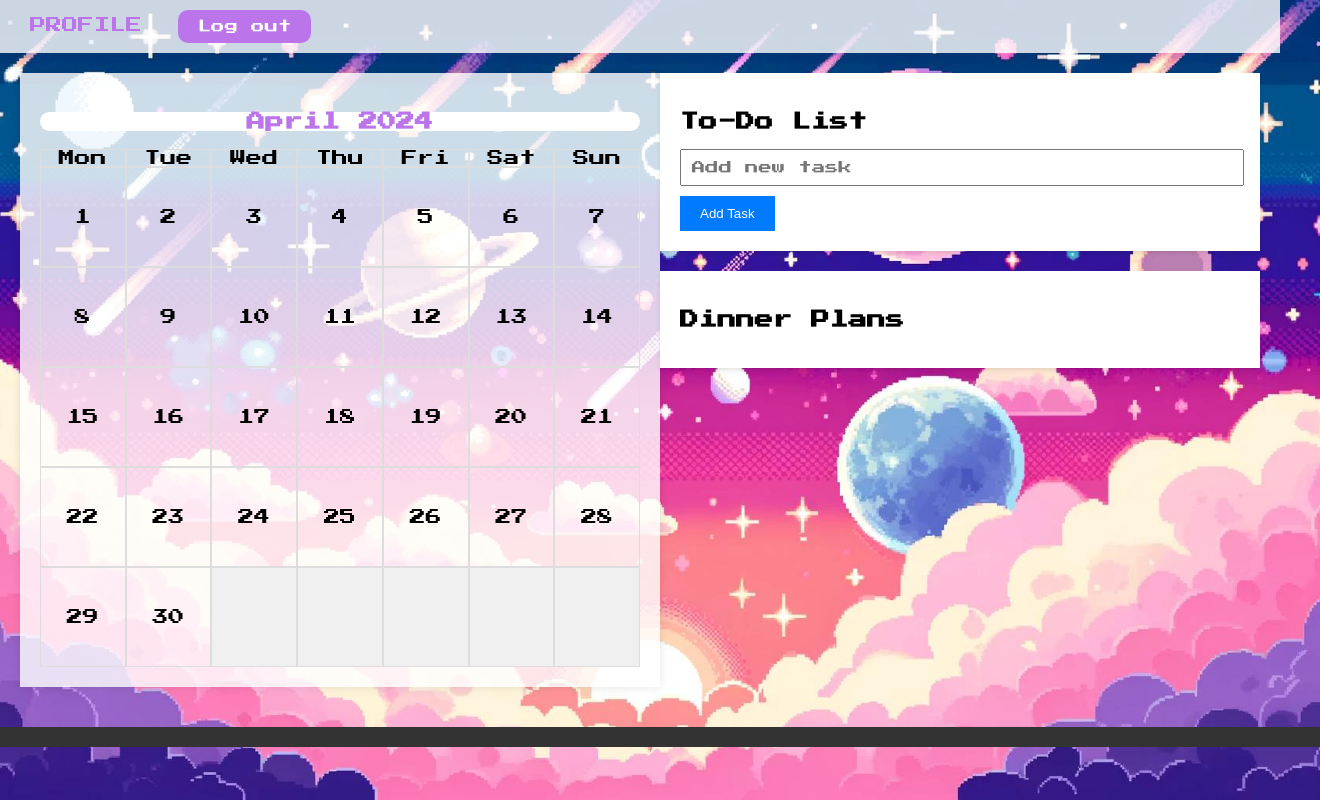
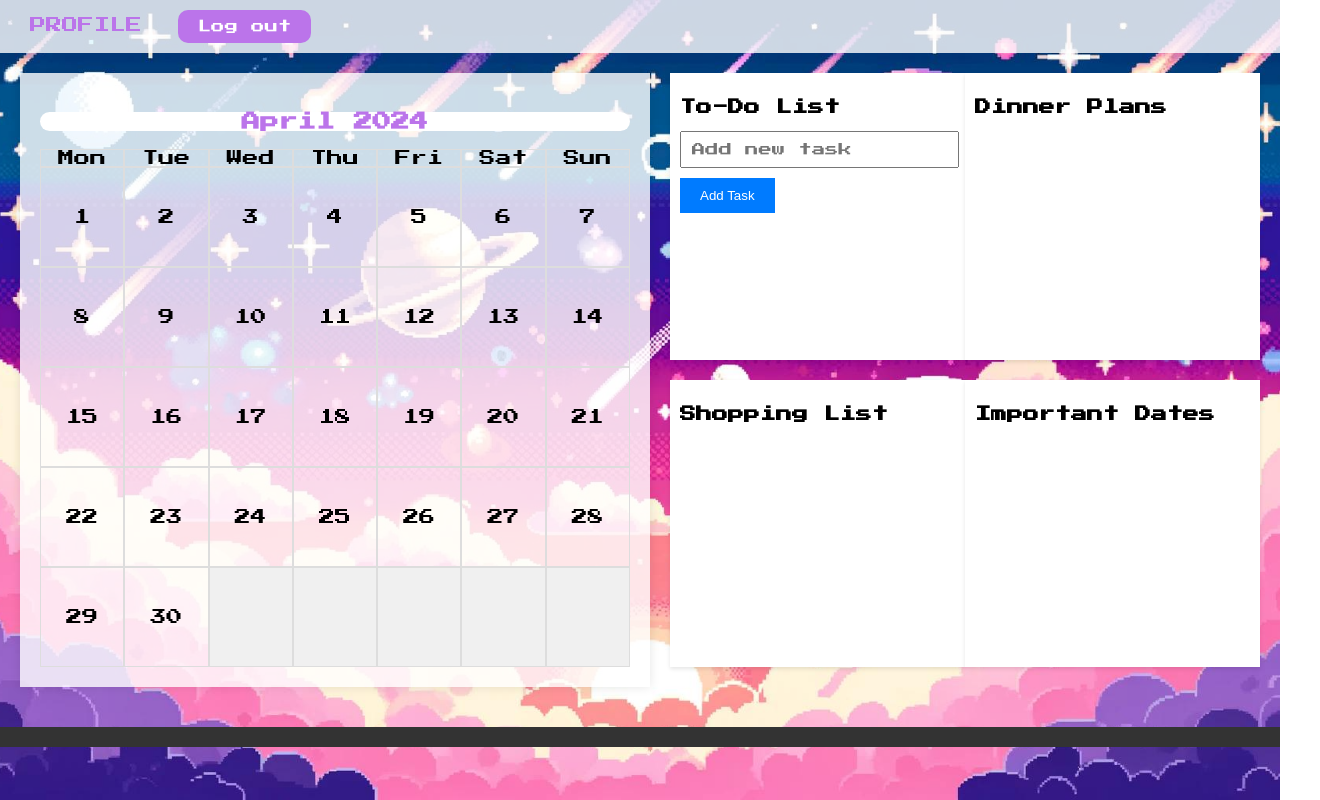
Before and after one commit to Saturn1a/PlanIT-WEB, a website: page public/home.html in a window 1280 px wide. Shown: the whole page, 1320 px wide, since content can reach past the window. Drawn offline with Linux system fonts and the light colour scheme.

Commit message:
boxes dinner etc

```diff
--- a/public/css/HomeStyles.css
+++ b/public/css/HomeStyles.css
@@ -1,5 +1,6 @@
 body, html {
     height: 100%;
+    max-width: 100%;
     margin: 0;
     font-family: "Press Start 2P", system-ui;
     font-weight: 400;
@@ -8,6 +9,7 @@ body, html {
     background-position: center;
     background-repeat: no-repeat;
     background-size: cover;
+    overflow-x: hidden;
 }
 
 #logout-btn {
@@ -21,14 +23,12 @@ body, html {
     cursor: pointer;
     border-radius: 10px; /* Rounded corners */
     text-decoration: none;
-  }
-
+}
 
 header {
     background-color: rgba(255, 255, 255, 0.8);
     color: #bb74ea;
     padding: 10px 20px;
-    /* text-align: center; */
 }
 
 header nav a, header nav button {
@@ -46,22 +46,21 @@ header nav a, header nav button {
     font-size: 1em;
 }
 
-
 main {
     display: flex;
-    justify-content: space-between;
+    justify-content: space-between; /* Ensure components are spaced out */
     padding: 20px;
 }
 
 #calendar-container {
-    max-width: 600px;
-    margin: auto;
+    flex: 1; /* Allows the calendar to grow but with a maximum width */
+    max-width: 50%; /* Limits the calendar to half of the main container */
     padding: 20px;
+    margin-right: 20px; /* Adds some space between the calendar and the lists */
     background-color: rgba(255, 255, 255, 0.8);
     box-shadow: 0 0 10px rgba(0,0,0,0.1);
 }
 
-/* Styling for weekdays and days list */
 .weekdays, .days {
     list-style: none; /* Removes default list styling */
     padding: 0;
@@ -84,22 +83,45 @@ main {
     justify-content: center; /* Horizontally centers the content */
 }
 
-/* Additional styles as needed for empty days, etc. */
 .empty-day {
     background-color: #f0f0f0; /* Distinguishes empty days from active days */
 }
 
 #side-content {
-    flex-grow: 1;
     display: flex;
-    flex-direction: column;
+    flex-wrap: wrap;
+    flex: 1;
+    max-width: 50%; /* Ensures side content takes up half of the parent's width */
+    align-items: stretch; /* Stretches children to fill the available height */
 }
 
-.todo-list, .dinner-plans {
-    padding: 20px;
-    background-color: #fff;
+.content-box {
+    flex: 1 1 50%; /* Allows boxes to grow and shrink with a basis of 50% */
+    padding: 10px;
+    margin-bottom: 20px; /* Adds space between rows */
+    background-color: #fff; /* Sets the background color to white */
     box-shadow: 0 2px 4px rgba(0,0,0,0.1);
-    margin-bottom: 20px;
+    overflow-y: auto; /* Enables vertical scrolling if content overflows */
+    box-sizing: border-box;
+    min-height: 150px; /* Sets a minimum height to ensure visual consistency */
+}
+
+/* Targets every 2nd box to remove the right margin, ensuring even spacing */
+.content-box:nth-of-type(2n) {
+    margin-right: 0;
+}
+
+.content-box h3, .content-box ul {
+    background-color: #fff; /* Ensures text and lists are on a white background */
+}
+
+.content-box h3 {
+    font-size: 1em; /* Adjusts the heading size for consistency */
+}
+
+.content-box ul {
+    list-style-type: none; /* Removes bullet points from lists */
+    padding: 0; /* Removes default padding */
 }
 
 footer {
@@ -130,3 +152,15 @@ button {
 button:hover {
     background-color: #0056b3;
 }
+
+@media (max-width: 768px) {
+    #side-content {
+        flex-direction: column;
+    }
+
+    .content-box {
+        width: 100%;
+        margin-right: 0; /* Removing right margin for mobile */
+        margin-bottom: 20px; /* Keeping consistent spacing on mobile */
+    }
+}
--- a/public/home.html
+++ b/public/home.html
@@ -38,7 +38,7 @@
         </section>
 
         <aside id="side-content">
-            <section class="todo-list">
+            <section class="content-box" id="todo-list"> <!-- Updated class here -->
                 <h3>To-Do List</h3>
                 <ul id="todo-items">
                     <!-- Todo list items will be dynamically added here -->
@@ -47,10 +47,24 @@
                 <button onclick="addTodoItem()">Add Task</button>
             </section>
 
-            <section class="dinner-plans">
+            <section class="content-box" id="dinner-plans"> <!-- Updated class here -->
                 <h3>Dinner Plans</h3>
                 <ul id="dinner-items">
                     <!-- Dinner items will be dynamically added here -->
+                </ul>
+            </section>
+
+            <section class="content-box" id="shopping-list">
+                <h3>Shopping List</h3>
+                <ul id="shopping-items">
+                    <!-- Shopping list items will be dynamically added here -->
+                </ul>
+            </section>
+
+            <section class="content-box" id="important-dates">
+                <h3>Important Dates</h3>
+                <ul id="dates-items">
+                    <!-- Important dates will be dynamically added here -->
                 </ul>
             </section>
         </aside>
```
